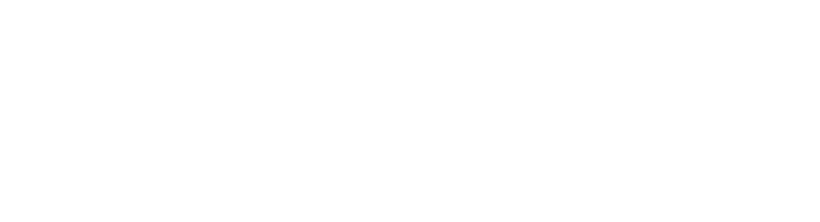
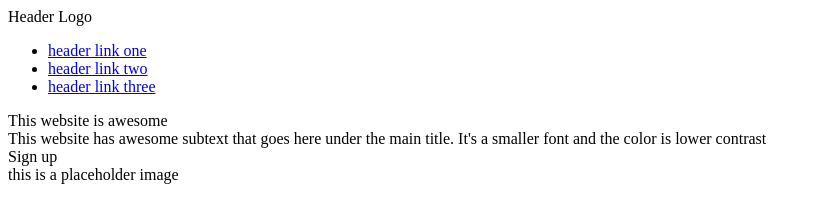
Before and after one commit to MGssiah/landing-page, a plain HTML site: page index.html in a window 1280 px wide. Shown: the whole page, without its empty margins (0-820 px from the left). Drawn offline with Linux system fonts and the light colour scheme.

Commit message:
Create containers and elements  for header

```diff
--- a/index.html
+++ b/index.html
@@ -10,10 +10,20 @@
   <body>
     <div class="top">
       <div class="header">
-
+        <div class="logo">Header Logo
+        </div>
+         <ul>
+          <li><a href="#">header link one</a></li>
+          <li><a href="#">header link two</a></li>
+          <li><a href="#">header link three</a></li>
       </div>
       <div class="top-middle">
-
+        <div class="this-website">
+         <div class="this-website is-awesome">This website is awesome</div>
+         <div class="this-website has">This website has awesome subtext that goes here under the main title. It's a smaller font and the color is lower contrast</div>
+         <div class="signup">Sign up</div>
+        </div>
+        <div class="top-placeholder">this is a placeholder image</div>
       </div>
     </div>
     <div class="body-one"></div>
```
